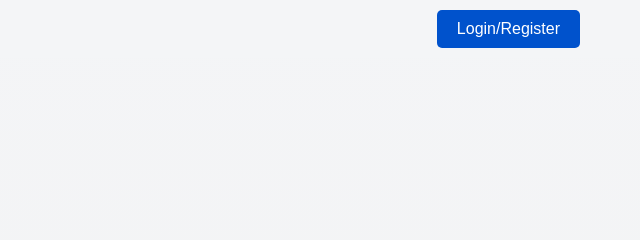
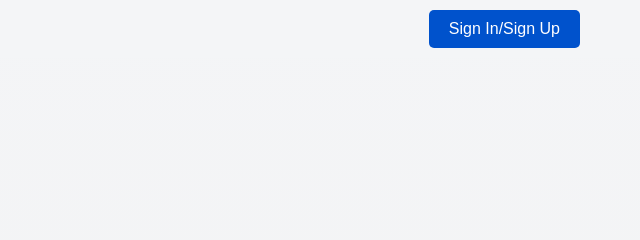
Before and after one commit to khushi-dutta/FinTech, a plain HTML site: page Contact us/contact.html in a window 1280 px wide. Shown: the top 240 px of the page, 640-1280 px from the left. Drawn offline with nearby package versions, Linux system fonts and the light colour scheme.

Commit message:
Update contact.html

```diff
--- a/Contact us/contact.html
+++ b/Contact us/contact.html
@@ -93,7 +93,7 @@
           <a href="/Contact us/contact.html">Contact Us</a>
         </div>
         <div class="right-side list">
-          <a href="/Login/login.html" class="button">Login/Register</a>
+          <a href="/Login/login.html" class="button">Sign In/Sign Up</a>
         </div>
       </div>
     </nav>
```
